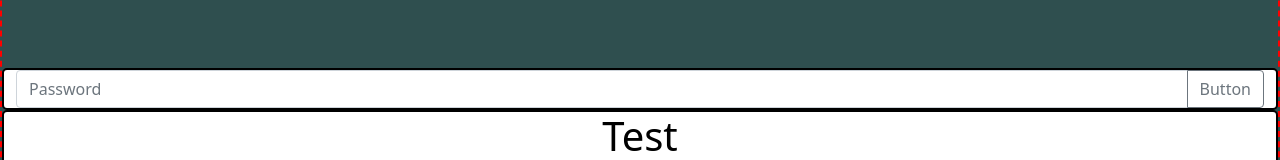
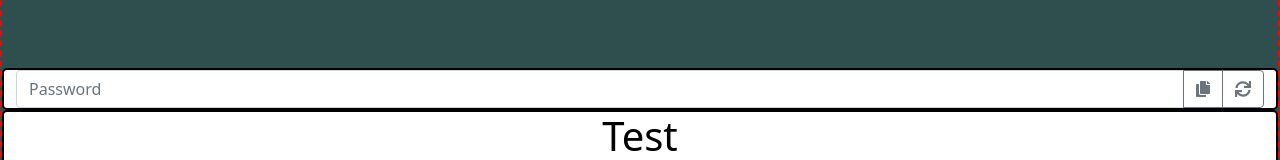
Before and after one commit to MichOchieng/passwordGen, a React (Create React App) app: page / in a window 1280 px wide. Shown: the part 281-441 px from the top of the page. Built offline with nearby package versions, Linux system fonts and the light colour scheme.

Commit message:
Removed input border, added font awesome icons with tooltips

```diff
--- a/src/components/passwordPreview.js
+++ b/src/components/passwordPreview.js
@@ -1,3 +1,5 @@
+import { FontAwesomeIcon } from '@fortawesome/react-fontawesome';
+import { faSync,faCopy } from '@fortawesome/free-solid-svg-icons'
 import React, {Component} from 'react';
 import { Button, FormControl, InputGroup } from 'react-bootstrap';
 import '../styles/preview.css'
@@ -7,9 +9,12 @@ class Preview extends Component{
         return(
             <div className = "Preview">
                 <InputGroup>
-                    <FormControl placeholder = "Password"></FormControl>
-                    <Button variant="outline-secondary" id="button-addon2">
-                        Button
+                    <FormControl id= "noBorder" placeholder = "Password"></FormControl>
+                    <Button variant="outline-secondary" id="button-addon2 noBorder" data-toggle="tooltip" data-placement="right" title="Copy">
+                        <FontAwesomeIcon icon={faCopy}/>
+                    </Button>
+                    <Button variant="outline-secondary" id="button-addon2 noBorder" data-toggle="tooltip" data-placement="right" title="Refresh">
+                        <FontAwesomeIcon icon={faSync}/>
                     </Button>
                 </InputGroup>
 
```
